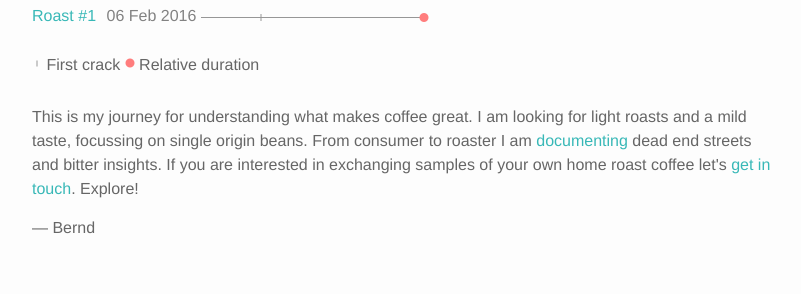
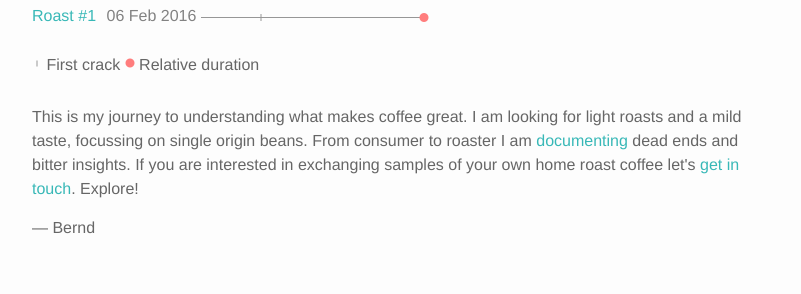
Before and after one commit to berndpl/kohi, a Jekyll site: the page built from index.html, in a window 1280 px wide. Shown: the part 346-640 px from the top of the page, without its empty margins (238-1039 px from the left). Built offline with Jekyll 4.4.1, drawn with Linux system fonts in a browser that asks for light colours; some web fonts are replaced; the list of posts is cut into pages by our own code.

Commit message:
Intro edits

```diff
--- a/index.html
+++ b/index.html
@@ -20,7 +20,7 @@ layout: default
   <div class="legend"><img src="{{ site.baseurl }}/assets/LegendCrack.png" width="10px" alt="First Crack" /> First crack <img src="{{ site.baseurl }}/assets/LegendDuration.png" width="10px" alt="Roast duration" /> Relative duration </div>
 
   <div class="about">
-    <p>This is my journey for understanding what makes coffee great. I am looking for light roasts and a mild taste, focussing on single origin beans. From consumer to roaster I am <a href="/blog.html">documenting</a> dead end streets and bitter insights. If you are interested in exchanging samples of your own home roast coffee let's <a href="https://twitter.com/berndplontsch">get in touch</a>. Explore!</p>
+    <p>This is my journey to understanding what makes coffee great. I am looking for light roasts and a mild taste, focussing on single origin beans. From consumer to roaster I am <a href="/blog.html">documenting</a> dead ends and bitter insights. If you are interested in exchanging samples of your own home roast coffee let's <a href="https://twitter.com/berndplontsch">get in touch</a>. Explore!</p>
     <p>— Bernd</p>
   </div>
 
```
